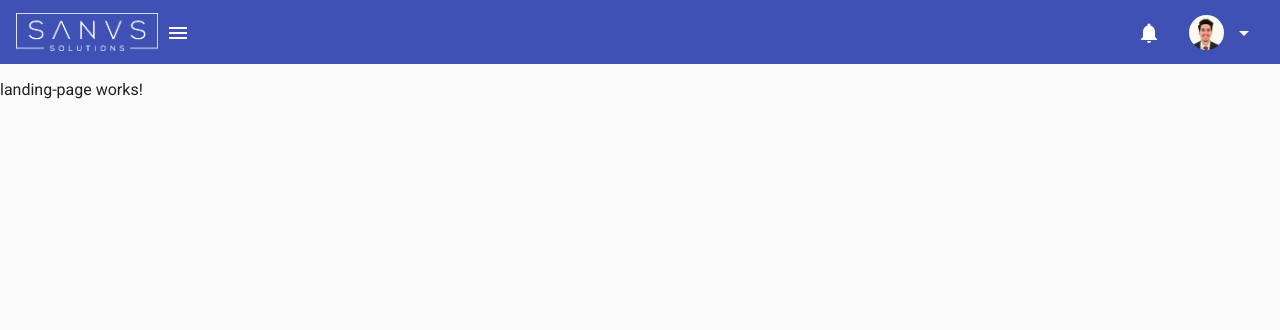
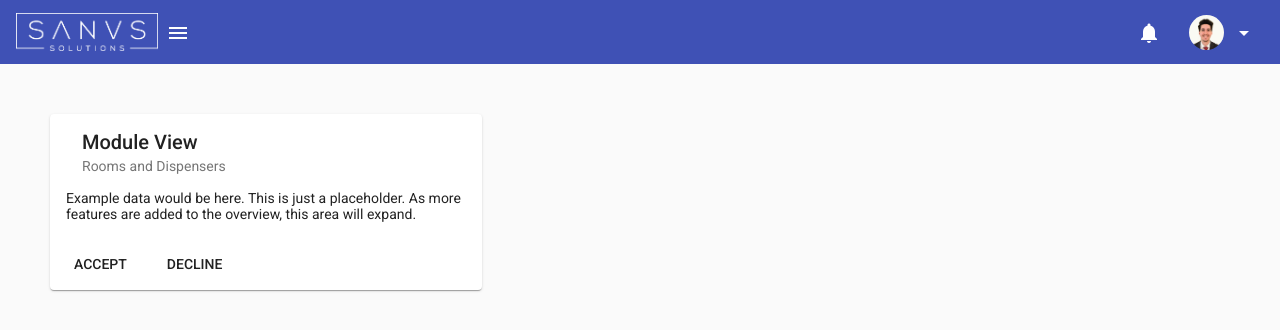
Before and after one commit to sanus-solutions/sanus-web-app, an Angular app in the folder sanus-app/: page / in a window 1280 px wide. Shown: the top 330 px of the page. Built offline with nearby package versions, Linux system fonts and the light colour scheme; sample sign-in values are in the browser's storage.

Commit message:
Basic app outline complete. Time to add features.

```diff
--- a/sanus-app/src/app/landing-page/landing-page.component.html
+++ b/sanus-app/src/app/landing-page/landing-page.component.html
@@ -1 +1,22 @@
-<p>landing-page works!</p>
+<div class="main-container">
+
+	<div class="dashboard-overview">
+		<mat-card class="overview-card">
+		  <mat-card-header>
+		    <mat-card-title>Module View</mat-card-title>
+		    <mat-card-subtitle>Rooms and Dispensers</mat-card-subtitle>
+		  </mat-card-header>
+		  <mat-card-content>
+		    <p>
+		      Example data would be here. This is just a placeholder. As more
+		      features are added to the overview, this area will expand.
+		    </p>
+		  </mat-card-content>
+		  <mat-card-actions>
+		    <button mat-button>ACCEPT</button>
+		    <button mat-button>DECLINE</button>
+		  </mat-card-actions>
+		</mat-card>
+	</div>
+
+</div>
--- a/sanus-app/src/app/landing-page/landing-page.component.scss
+++ b/sanus-app/src/app/landing-page/landing-page.component.scss
@@ -0,0 +1,7 @@
+.overview-card {
+	max-width: 400px;
+}
+
+.dashboard-overview{
+	padding: 50px;
+}
```
